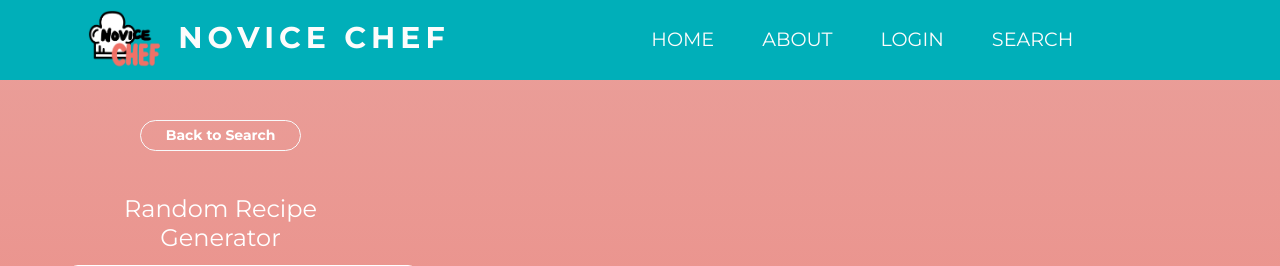
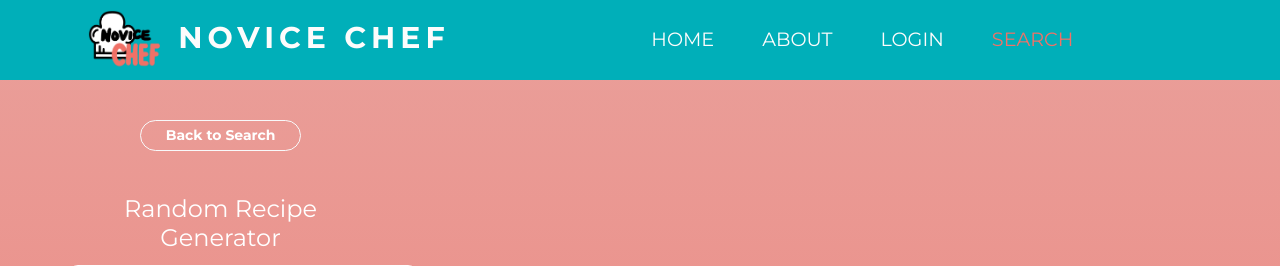
Before and after one commit to aliceshuang3/recipe-scraper, a Flask app: page /random in a window 1280 px wide. Shown: the top 266 px of the page. Run offline with Flask 2, Linux system fonts and the light colour scheme; tables that the repository leaves empty hold one stand-in row (values such as "Sample post"); grey boxes marked "Sample" are stand-in pictures; some libraries are stand-ins or nearby versions.

Commit message:
fix nav color changes on results/saved pages

```diff
--- a/app/static/styles/results_styles.css
+++ b/app/static/styles/results_styles.css
@@ -222,7 +222,7 @@ a.saves, a.unsaves, a.notLoggedSave {
 }
 /* Remove underline from all links */
 a:hover {
-  color: #fdfcfc;
+  color: #f07167;
   text-decoration: none;
 }
 
--- a/app/templates/layout.html
+++ b/app/templates/layout.html
@@ -45,7 +45,7 @@
               </li>
               {% endif %}
               <li>
-                <a href="{{ url_for('searchRecipes') }}" class="{{ 'active-nav' if active_page == 'search' else '' }}">Search</a>
+                <a href="{{ url_for('searchRecipes') }}" class="{{ 'active-nav' if (active_page == 'search' or active_page == 'recipeResults' or active_page == 'randomRecipe') else '' }}">Search</a>
               </li>
               <!-- Current user is logged in and wants to log out/see saved recipes -->
               {% if not current_user.is_anonymous %}
--- a/app/templates/randomRecipe.html
+++ b/app/templates/randomRecipe.html
@@ -1,4 +1,5 @@
 {% extends "layout.html" %}
+{% set active_page = "randomRecipe" %}
 
 {% block heading %}
 
```
